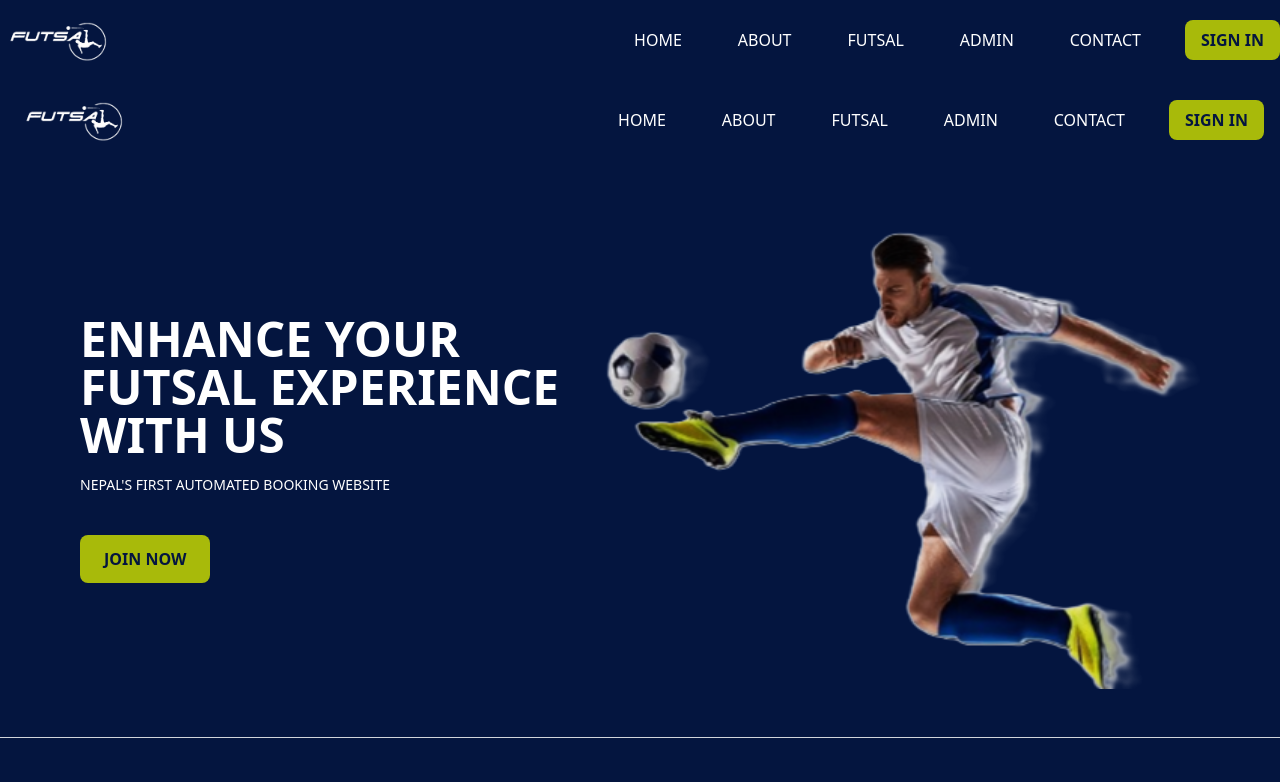
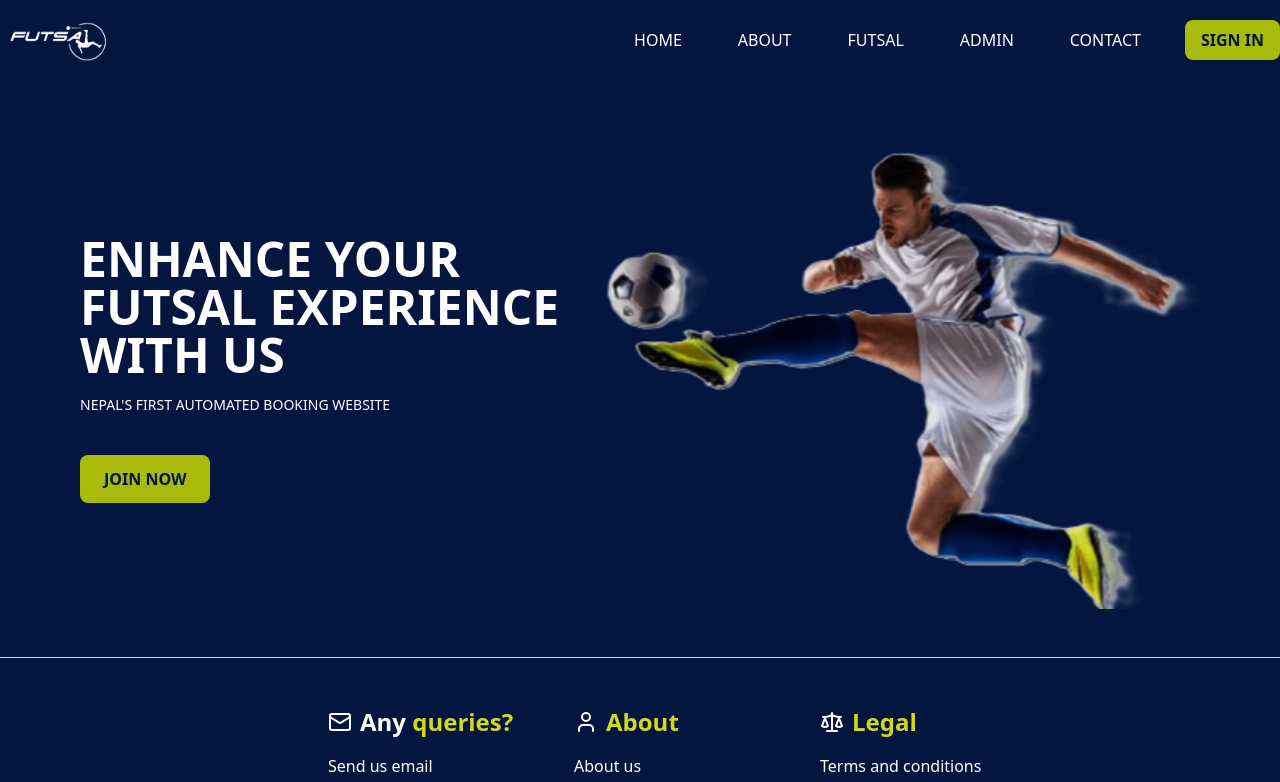
Before and after one commit to Seesonn/FutsalBookingSystem, a React (Vite) app: page / in a window 1280 px wide. Shown: the top 782 px of the page. Built offline with nearby package versions, Linux system fonts and the light colour scheme.

Commit message:
Update Home.jsx

```diff
--- a/src/project/Home.jsx
+++ b/src/project/Home.jsx
@@ -1,14 +1,13 @@
 import React from 'react';
 
 
-import Navigation from './Navigation';
 import Hero from './Hero'
 function Home() {
   return (
     <div id="home" className="container mx-auto px-4 text-white bg-[#04153F] font-roboto">
 
 
-      <Navigation/>
+
       <Hero/>
 
     </div>
```
